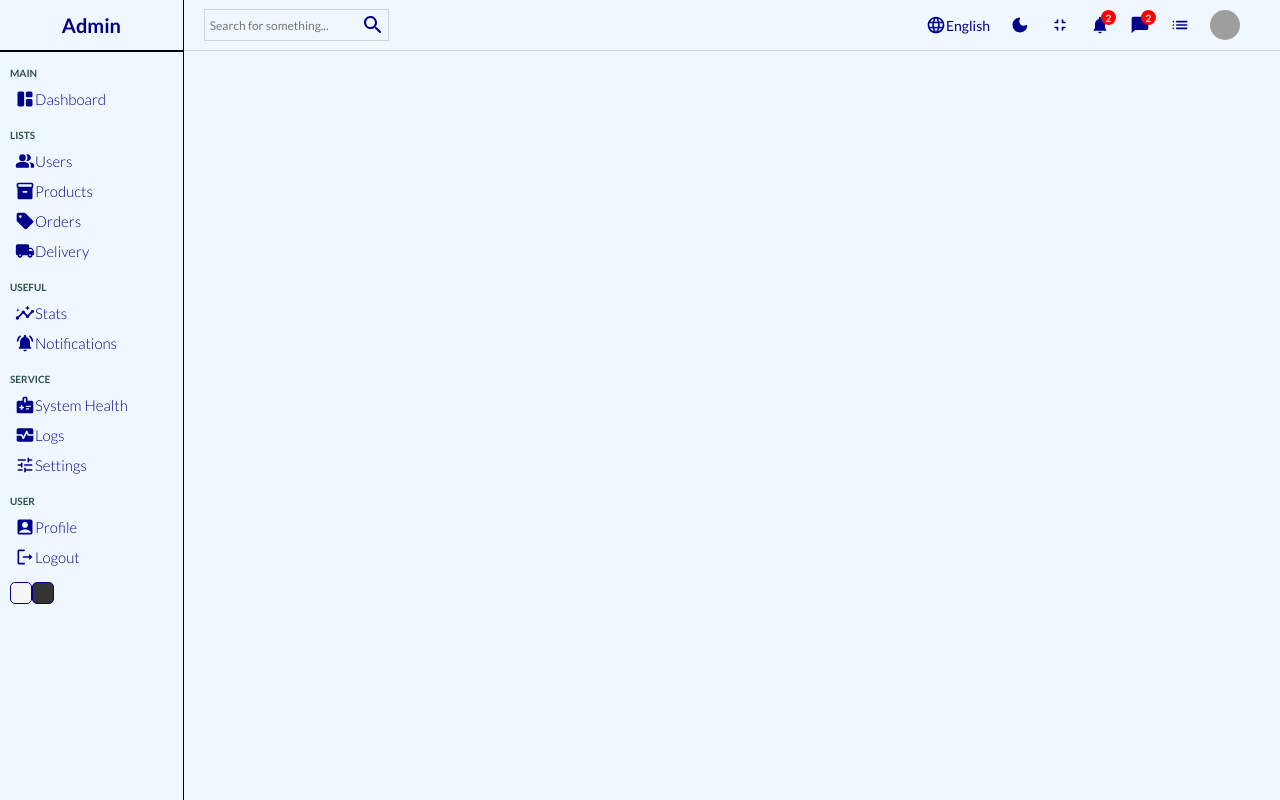
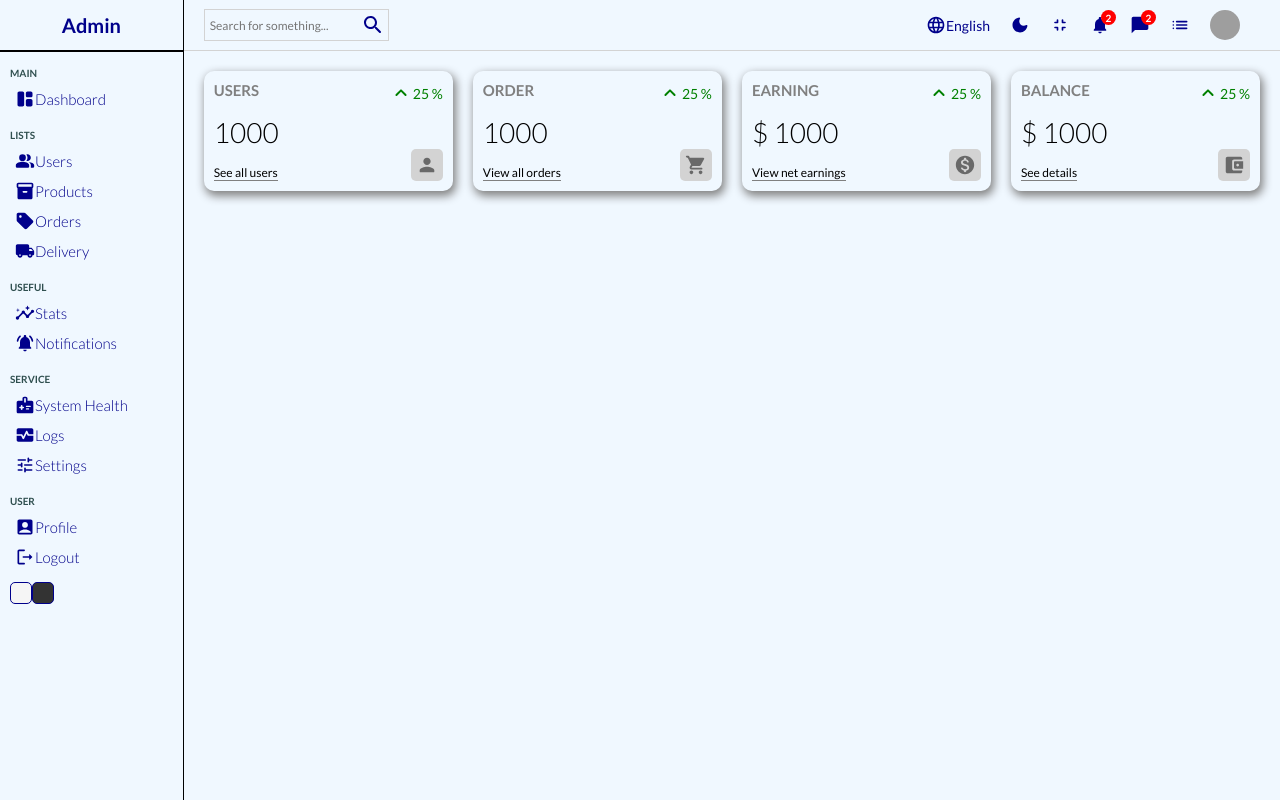
Before and after one commit to seangastinov/admin_dashboard, a React (Create React App) app: page / in a window 1280 px wide. Built offline with nearby package versions, Linux system fonts and the light colour scheme; grey boxes are pictures that could not be loaded.

Commit message:
Complete Widgets Component

```diff
--- a/src/components/sidebar/sidebar.scss
+++ b/src/components/sidebar/sidebar.scss
@@ -1,6 +1,6 @@
 .sidebar{
     background-color: aliceblue;
-    flex: 1;
+    flex: 1; //sidebar will take 1/6 in the container "home"
     border-right: 1.5px solid black;
     min-height: 100vh;
 
--- /dev/null
+++ b/src/components/widget/Widget.jsx
@@ -0,0 +1,69 @@
+import React from 'react';
+import "./widget.scss"
+import KeyboardArrowUpRoundedIcon from '@mui/icons-material/KeyboardArrowUpRounded';
+import PersonRoundedIcon from '@mui/icons-material/PersonRounded';
+import ShoppingCartRoundedIcon from '@mui/icons-material/ShoppingCartRounded';
+import MonetizationOnRoundedIcon from '@mui/icons-material/MonetizationOnRounded';
+import AccountBalanceWalletRoundedIcon from '@mui/icons-material/AccountBalanceWalletRounded';
+const Widget = ({type}) => {
+    let data = null;
+
+    //temporary db (not fetching anything)
+    const amount= 1000;
+    const diff= 25;
+
+    switch (type) {
+        case "user":
+            data = {
+                title: "USERS",
+                isMoney: false,
+                link: "See all users",
+                icon: <PersonRoundedIcon className={"icon"}/>
+            };
+            break;
+        case "order":
+            data = {
+                title: "ORDER",
+                isMoney: false,
+                link: "View all orders",
+                icon: <ShoppingCartRoundedIcon className={"icon"}/>
+            };
+            break;
+        case "earning":
+            data = {
+                title: "EARNING",
+                isMoney: true,
+                link: "View net earnings",
+                icon: <MonetizationOnRoundedIcon className={"icon"}/>
+            };
+            break;
+        case "balance":
+            data = {
+                title: "BALANCE",
+                isMoney: true,
+                link: "See details",
+                icon: <AccountBalanceWalletRoundedIcon className={"icon"}/>
+            };
+            break;
+        default:
+            break;
+    }
+    return (
+        <div className={"widget"}>
+            <div className={"left"}>
+                <span className={"title"}>{data.title}</span>
+                <span className={"counter"}>{data.isMoney && "$"} {amount}</span>
+                <span className={"link"}>{data.link}</span>
+            </div>
+            <div className={"right"}>
+                <div className={"percentage positive"}>
+                    <KeyboardArrowUpRoundedIcon/>
+                    {diff} %
+                </div>
+                {data.icon}
+            </div>
+        </div>
+    );
+};
+
+export default Widget;
--- /dev/null
+++ b/src/components/widget/widget.scss
@@ -0,0 +1,55 @@
+.widget{
+  display:flex;
+  flex: 1;
+  padding: 10px;
+  justify-content: space-between;
+  -webkit-box-shadow: 2px 4px 10px 1px black;
+  box-shadow: 2px 4px 10px 1px gray;
+  border-radius: 10px;
+  height: 100px;
+
+  .left,.right{
+    display: flex;
+    flex-direction: column;
+    justify-content: space-between;
+
+    .title{
+        font-size: 15px;
+        font-weight: bold;
+        color: grey;
+    }
+
+    .counter{
+        font-size: 28px;
+        font-weight: 300;
+    }
+
+    .link{
+      width: max-content;
+      font-size: 12px;
+      border-bottom: 1px solid gray;
+    }
+
+    .percentage{
+      display:flex;
+      align-items: center;
+      font-size: 14px;
+
+      &.positive{
+        color:green;
+      }
+      &.negative{
+        color:red;
+      }
+    }
+
+    .icon{
+      font-size: 22px;
+      padding: 5px;
+      background-color: lightgrey;
+      color: dimgrey;
+      border-radius: 5px;
+      align-self: flex-end;
+    }
+  }
+}
--- a/src/pages/home/Home.jsx
+++ b/src/pages/home/Home.jsx
@@ -2,14 +2,18 @@ import React from "react";
 import "./home.scss";
 import Sidebar from "../../components/sidebar/Sidebar";
 import Navbar from "../../components/navbar/Navbar";
-const Home = () => {
+import Widget from "../../components/widget/Widget";
+const Home = ({type}) => {
     return (
         <div className={"home"}>
             <Sidebar />
             <div className={"homeContainer"}>
                 <Navbar/>
                 <div className={"widgets"}>
-
+                    <Widget type={"user"}/>
+                    <Widget type={"order"}/>
+                    <Widget type={"earning"}/>
+                    <Widget type={"balance"}/>
                 </div>
             </div>
         </div>
--- a/src/pages/home/home.scss
+++ b/src/pages/home/home.scss
@@ -7,5 +7,11 @@
   .homeContainer{
     background-color: aliceblue;
     flex: 6; //proportion of the column between child in home container
+
+    .widgets{
+      display: flex;
+      padding: 20px;
+      gap: 20px; //distance between widget
+    }
   }
 }
```
